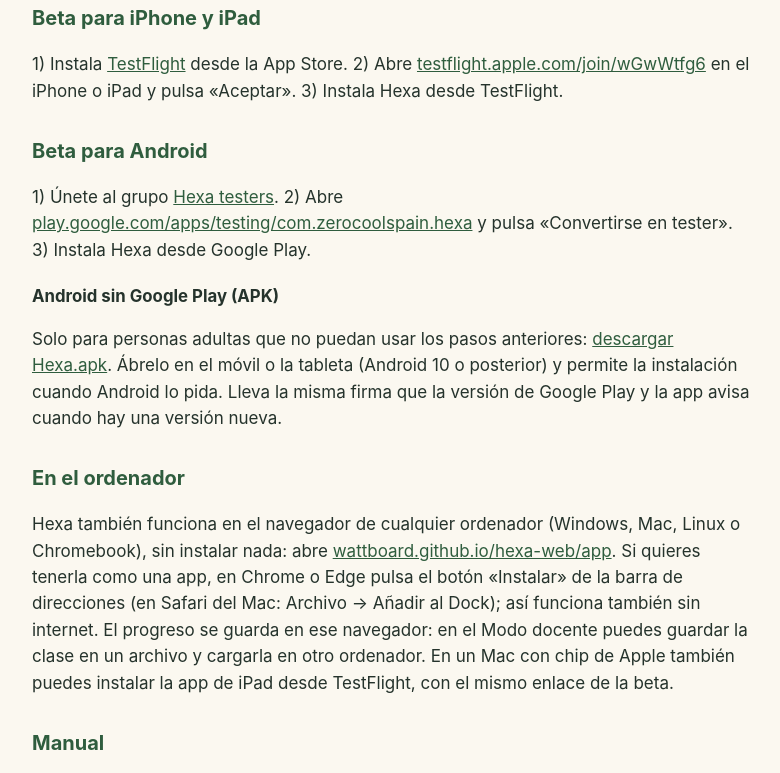
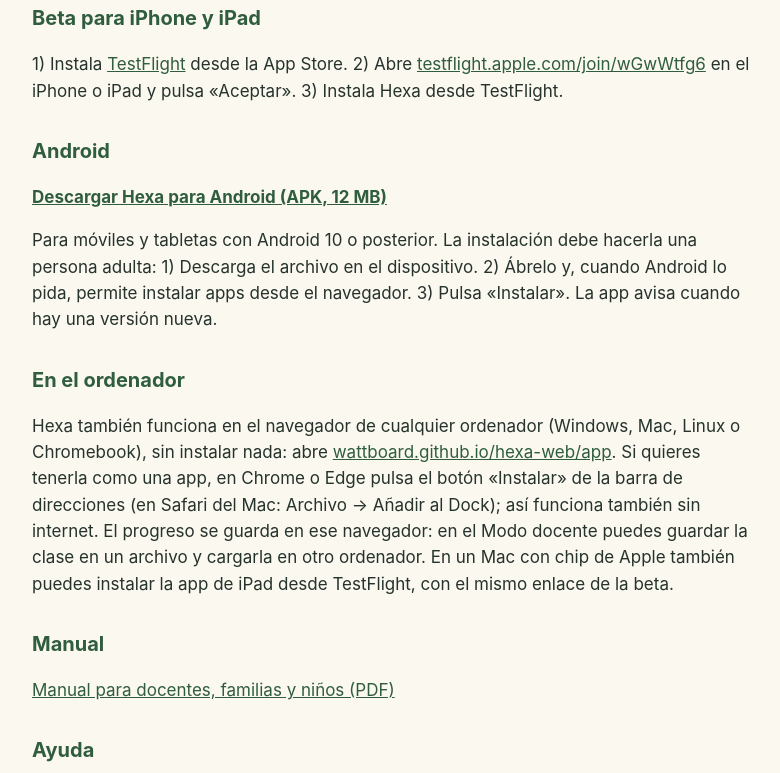
Before and after one commit to wattboard/hexa-web, a plain HTML site: page index.html in a window 1280 px wide. Shown: the part 2148-2921 px from the top of the page, without its empty margins (248-1028 px from the left). Drawn offline with Linux system fonts and the light colour scheme.

Commit message:
Web: Android se descarga directamente (APK) en vez de los pasos de la beta de Google Play
Co-Authored-By: Claude Sonnet 5.5 <noreply@anthropic.com>

```diff
--- a/index.html
+++ b/index.html
@@ -31,8 +31,7 @@
 <h3>Para todos</h3><ul>
 <li>Lectura en voz alta, lector de pantalla, «Reducir movimiento» y música de fondo opcional. En iPhone, iPad, Android y el navegador.</li></ul>
 <h2>Beta para iPhone y iPad</h2><p>1) Instala <a href="https://apps.apple.com/app/testflight/id899247664">TestFlight</a> desde la App Store. 2) Abre <a href="https://testflight.apple.com/join/wGwWtfg6">testflight.apple.com/join/wGwWtfg6</a> en el iPhone o iPad y pulsa «Aceptar». 3) Instala Hexa desde TestFlight.</p>
-<h2>Beta para Android</h2><p>1) Únete al grupo <a href="https://groups.google.com/g/hexa-testers">Hexa testers</a>. 2) Abre <a href="https://play.google.com/apps/testing/com.zerocoolspain.hexa">play.google.com/apps/testing/com.zerocoolspain.hexa</a> y pulsa «Convertirse en tester». 3) Instala Hexa desde Google Play.</p>
-<h3>Android sin Google Play (APK)</h3><p>Solo para personas adultas que no puedan usar los pasos anteriores: <a href="https://github.com/wattboard/hexa-web/releases/latest/download/Hexa.apk">descargar Hexa.apk</a>. Ábrelo en el móvil o la tableta (Android 10 o posterior) y permite la instalación cuando Android lo pida. Lleva la misma firma que la versión de Google Play y la app avisa cuando hay una versión nueva.</p>
+<h2>Android</h2><p><a href="https://github.com/wattboard/hexa-web/releases/latest/download/Hexa.apk"><b>Descargar Hexa para Android (APK, 12 MB)</b></a></p><p>Para móviles y tabletas con Android 10 o posterior. La instalación debe hacerla una persona adulta: 1) Descarga el archivo en el dispositivo. 2) Ábrelo y, cuando Android lo pida, permite instalar apps desde el navegador. 3) Pulsa «Instalar». La app avisa cuando hay una versión nueva.</p>
 <h2>En el ordenador</h2><p>Hexa también funciona en el navegador de cualquier ordenador (Windows, Mac, Linux o Chromebook), sin instalar nada: abre <a href="app/">wattboard.github.io/hexa-web/app</a>. Si quieres tenerla como una app, en Chrome o Edge pulsa el botón «Instalar» de la barra de direcciones (en Safari del Mac: Archivo → Añadir al Dock); así funciona también sin internet. El progreso se guarda en ese navegador: en el Modo docente puedes guardar la clase en un archivo y cargarla en otro ordenador. En un Mac con chip de Apple también puedes instalar la app de iPad desde TestFlight, con el mismo enlace de la beta.</p>
 <h2>Manual</h2><p><a href="Manual-Hexa-beta.pdf">Manual para docentes, familias y niños (PDF)</a></p>
 <h2>Ayuda</h2><ul><li><b>Modo docente:</b> toca la inicial del niño (arriba a la derecha) → Modo docente. La primera vez pide el código de docente y que crees un PIN.</li><li><b>Olvidé el PIN:</b> en la pantalla del PIN pulsa «Olvidé el PIN» (no existe con el modo niños bloqueado: entonces solo se sale borrando la app).</li><li><b>Idioma:</b> Modo docente → Idioma, y pulsa Cerrar.</li></ul>
@@ -69,8 +68,7 @@
 <h3>For everyone</h3><ul>
 <li>Read-aloud, screen reader, “Reduce motion” and optional background music. On iPhone, iPad, Android and the browser.</li></ul>
 <h2>iPhone and iPad beta</h2><p>1) Install <a href="https://apps.apple.com/app/testflight/id899247664">TestFlight</a> from the App Store. 2) Open <a href="https://testflight.apple.com/join/wGwWtfg6">testflight.apple.com/join/wGwWtfg6</a> on the iPhone or iPad and tap “Accept”. 3) Install Hexa from TestFlight.</p>
-<h2>Android beta</h2><p>1) Join the <a href="https://groups.google.com/g/hexa-testers">Hexa testers</a> group. 2) Open <a href="https://play.google.com/apps/testing/com.zerocoolspain.hexa">play.google.com/apps/testing/com.zerocoolspain.hexa</a> and tap “Become a tester”. 3) Install Hexa from Google Play.</p>
-<h3>Android without Google Play (APK)</h3><p>For adults only, if you can't use the steps above: <a href="https://github.com/wattboard/hexa-web/releases/latest/download/Hexa.apk">download Hexa.apk</a>. Open it on the phone or tablet (Android 10 or later) and allow the installation when Android asks. It has the same signature as the Google Play version, and the app tells you when there's a new version.</p>
+<h2>Android</h2><p><a href="https://github.com/wattboard/hexa-web/releases/latest/download/Hexa.apk"><b>Download Hexa for Android (APK, 12 MB)</b></a></p><p>For phones and tablets with Android 10 or later. An adult should install it: 1) Download the file on the device. 2) Open it and, when Android asks, allow installing apps from the browser. 3) Tap “Install”. The app tells you when there's a new version.</p>
 <h2>On a computer</h2><p>Hexa also works in the browser on any computer (Windows, Mac, Linux or Chromebook), with nothing to install: open <a href="app/">wattboard.github.io/hexa-web/app</a>. To keep it as an app, in Chrome or Edge press the “Install” button in the address bar (in Safari on a Mac: File → Add to Dock); then it also works offline. Progress is saved in that browser: in Teacher mode you can save the class to a file and load it on another computer. On a Mac with Apple silicon you can also install the iPad app from TestFlight, with the same beta link.</p>
 <h2>Guide</h2><p><a href="Hexa-beta-guide.pdf">Guide for teachers, families and kids (PDF)</a></p>
 <h2>Help</h2><ul><li><b>Teacher mode:</b> tap the child's initial (top right) → Teacher mode. The first time it asks for the teacher code and for you to create a PIN.</li><li><b>Forgot the PIN:</b> on the PIN screen tap “I forgot the PIN” (not available while kids mode is locked: then the only way out is deleting the app).</li><li><b>Language:</b> Teacher mode → Language, then press Close.</li></ul>
```
